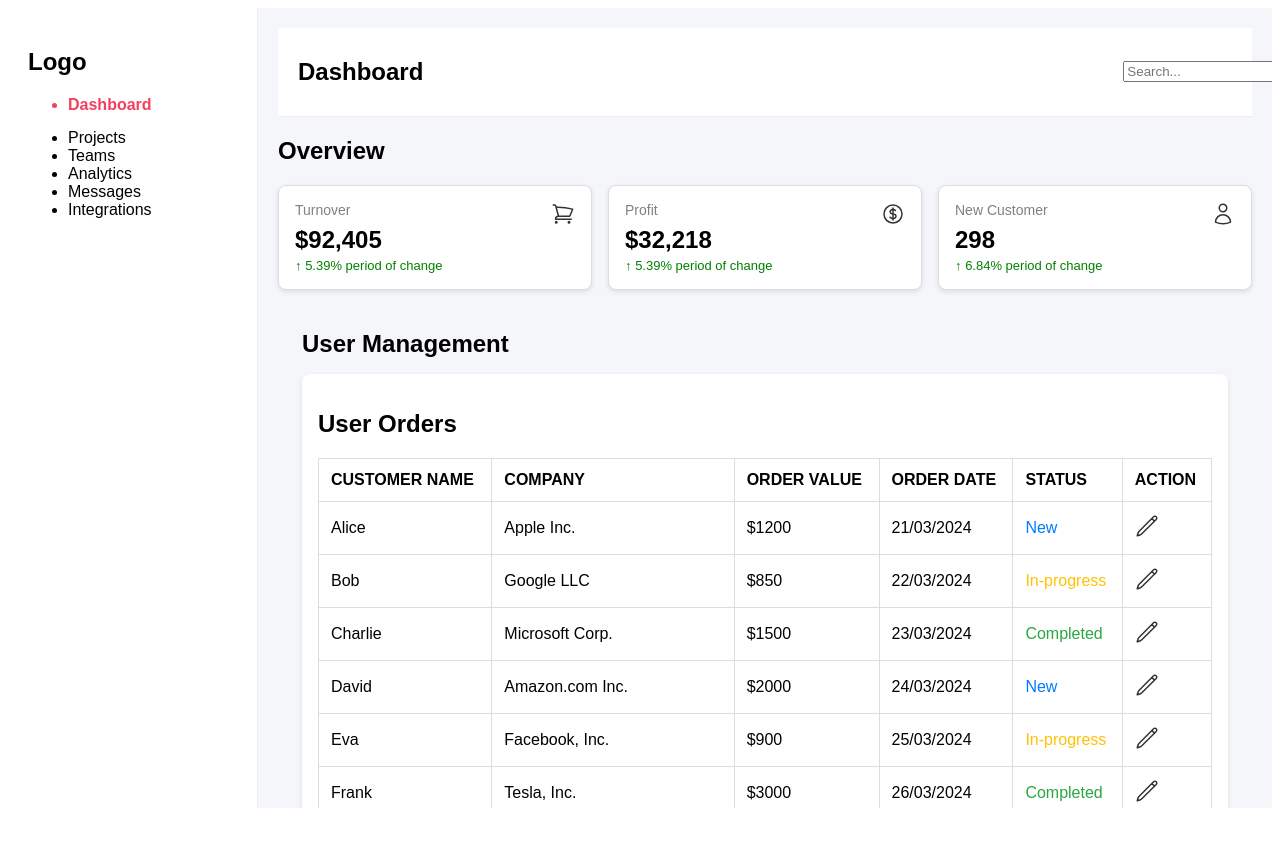
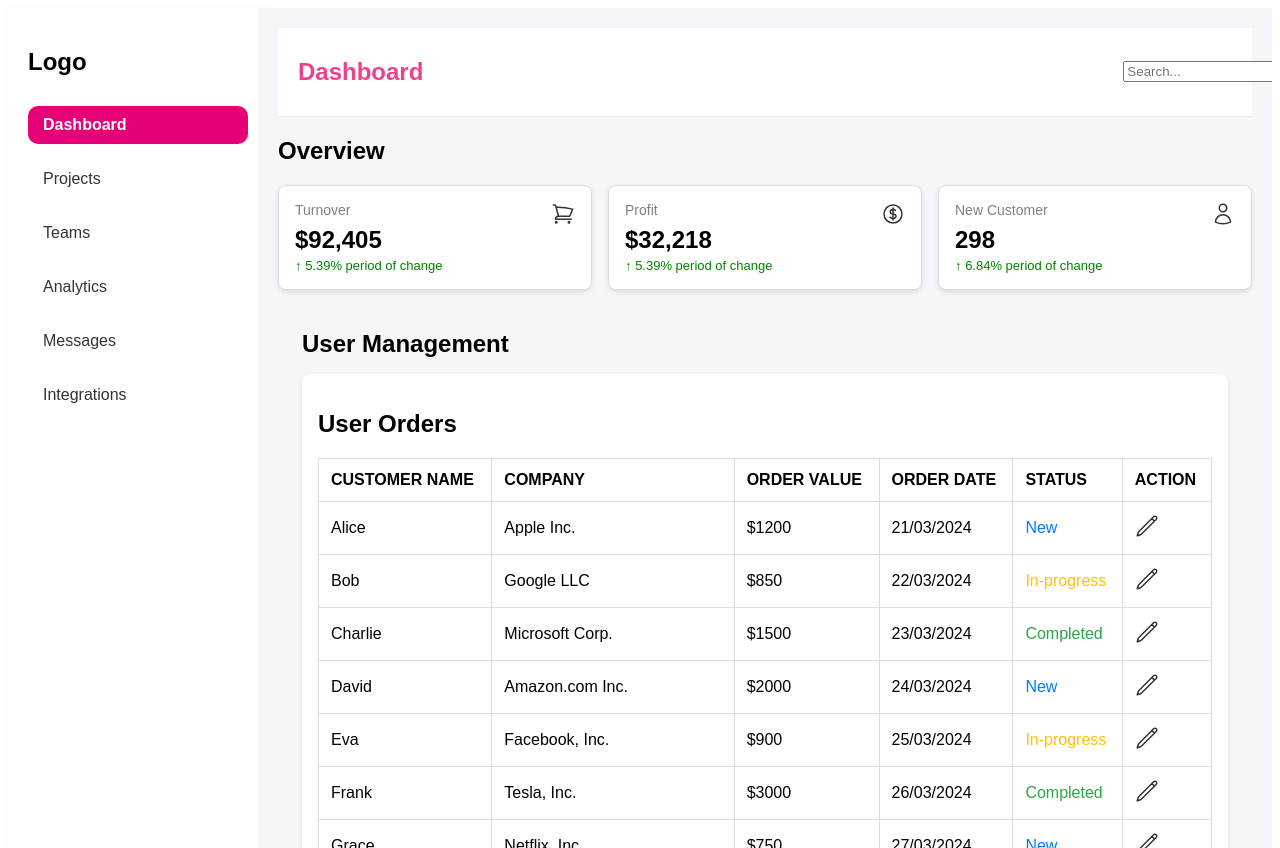
Before and after one commit to tan-thinh/NguyenTanThinh_22637241_TK2_PTDDUD, a React (Vite) app in the folder TK2/: page / in a window 1280 px wide. Before the commit the page ends 816 px from the top, so only its background shows below. Built offline with nearby package versions, Linux system fonts and the light colour scheme.

Commit message:
update commit 34 commit 5 react-router

```diff
--- a/TK2/src/App.css
+++ b/TK2/src/App.css
@@ -15,17 +15,49 @@
     background-color: #fff;
     padding: 20px;
     border-right: 1px solid #eee;
+    width: 220px;
+    min-height: 100vh;
+    box-shadow: 2px 0 10px rgba(0, 0, 0, 0.03);
 }
 
-menu {
+.Sidebar h2 {
+    font-size: 24px;
+    font-weight: bold;
+    margin-bottom: 30px;
+    color: black;
+}
+
+.menu {
+    padding: 0;
+    margin: 0;
+}
+
+.menu li {
     list-style: none;
-    padding: 0;
+    margin-bottom: 16px;
+}
+
+.menu li a {
+    text-decoration: none;
+    color: #333;
+    font-weight: 500;
+    display: flex;
+    align-items: center;
+    gap: 10px;
+    padding: 10px 15px;
+    border-radius: 10px;
+    transition: all 0.2s ease-in-out;
+}
+
+.menu li a:hover {
+    background-color: #fce7ef;
+    color: #f43f5e;
 }
 
 #render {
-    margin: 15px 0;
+    background-color: #e60176;
+    color: white;
     font-weight: bold;
-    color: #f43f5e;
 }
 
 .Topbar {
@@ -35,6 +67,11 @@ menu {
     border-bottom: 1px solid #eee;
     display: flex;
     gap: 700px;
+}
+
+.Topbar h2 {
+    color: #ed418f;
+    font-weight: bold;
 }
 
 .nav {
--- a/TK2/src/App.jsx
+++ b/TK2/src/App.jsx
@@ -5,18 +5,36 @@ import './App.css'
 import Sidebar from './Components/Sidebar';
 import Topbar from './Components/Topbar';
 import Dashboard from './Pages/Dashboard';
-import UserManagement from './Pages/UserManagement';
+import Project from "./Pages/Projects"
+import Team from "./Pages/Teams"
+import Analytic from "./Pages/Analytics"
+import Messages from "./Pages/Messages"
+import Integration from "./Pages/Integrations"
+import Overview from "./Components/Overview"
+import {BrowserRouter as Router, Routes, Route} from "react-router-dom"
 function App() {
 
   return (
-    <div className="layout">
-      <Sidebar/>
-      <div className="main-content">
-      <Topbar/>
-      <Dashboard></Dashboard>
-      <UserManagement></UserManagement>
+    <Router>
+      <div className="layout">
+        <Sidebar />
+        <div className="main-content">
+          <Topbar />
+          <h1 style={{ fontSize: '24px', marginBottom: '20px' }}>Overview</h1>
+          <Overview />
+          <div className="page-content">
+            <Routes>
+              <Route path="/" element={<Dashboard/>} />
+              <Route path="/projects" element={<Project/>} />
+              <Route path="/teams" element={<Team/>} />
+              <Route path="/analytics" element={<Analytic></Analytic>} />
+              <Route path="/messages" element={<Messages/>} />
+              <Route path="/integrations" element={<Integration/>} />
+            </Routes>
+          </div>
+        </div>
       </div>
-    </div>
+    </Router>
   );
 }
 
--- a/TK2/src/Components/Sidebar.jsx
+++ b/TK2/src/Components/Sidebar.jsx
@@ -1,16 +1,23 @@
 import React from "react";
 import '../App.css'
+import { NavLink } from "react-router-dom";
 function Sidebar() {
     return (
         <div className="Sidebar">
             <h2>Logo</h2>
             <ul className="menu">
-                <li id="render">Dashboard</li>
+                {/* <li id="render">Dashboard</li>
                 <li>Projects</li>
                 <li>Teams</li>
                 <li>Analytics</li>
                 <li>Messages</li>
-                <li>Integrations</li>
+                <li>Integrations</li> */}
+               <li><NavLink to="/" id="render">Dashboard</NavLink></li>
+               <li><NavLink to="/dashboard" >Projects</NavLink></li>
+               <li><NavLink to="/dashboard" >Teams</NavLink></li>
+               <li><NavLink to="/dashboard" >Analytics</NavLink></li>
+               <li><NavLink to="/dashboard" >Messages</NavLink></li>
+                <li><NavLink to="/dashboard" >Integrations</NavLink></li>
             </ul>
         </div>
     );
--- /dev/null
+++ b/TK2/src/Pages/Analytics.jsx
@@ -0,0 +1,5 @@
+function Analytics() {
+    return ( <></> );
+}
+
+export default Analytics;
--- a/TK2/src/Pages/Dashboard.jsx
+++ b/TK2/src/Pages/Dashboard.jsx
@@ -1,10 +1,8 @@
 import React from "react";
-import Overview from "../Components/Overview";
+import UserManagement from '../Pages/UserManagement';
 function Dashboard() {
     return ( <div>
-        <h1 style={{ fontSize: '24px', marginBottom: '20px' }}>Overview</h1>
-        <Overview />
-        {/* OverView + Table sẽ làm ở commit sau */}
+        <UserManagement></UserManagement>
       </div> );
 }
 
--- /dev/null
+++ b/TK2/src/Pages/Integrations.jsx
@@ -0,0 +1,5 @@
+function Integrations() {
+    return ( <></> );
+}
+
+export default Integrations;
--- /dev/null
+++ b/TK2/src/Pages/Messages.jsx
@@ -0,0 +1,5 @@
+function Messages() {
+    return ( <></> );
+}
+
+export default Messages;
--- /dev/null
+++ b/TK2/src/Pages/Projects.jsx
@@ -0,0 +1,5 @@
+function Overview() {
+    return (  <></>);
+}
+
+export default Overview;
--- /dev/null
+++ b/TK2/src/Pages/Teams.jsx
@@ -0,0 +1,5 @@
+function Teams() {
+    return (  <></>);
+}
+
+export default Teams;
```
